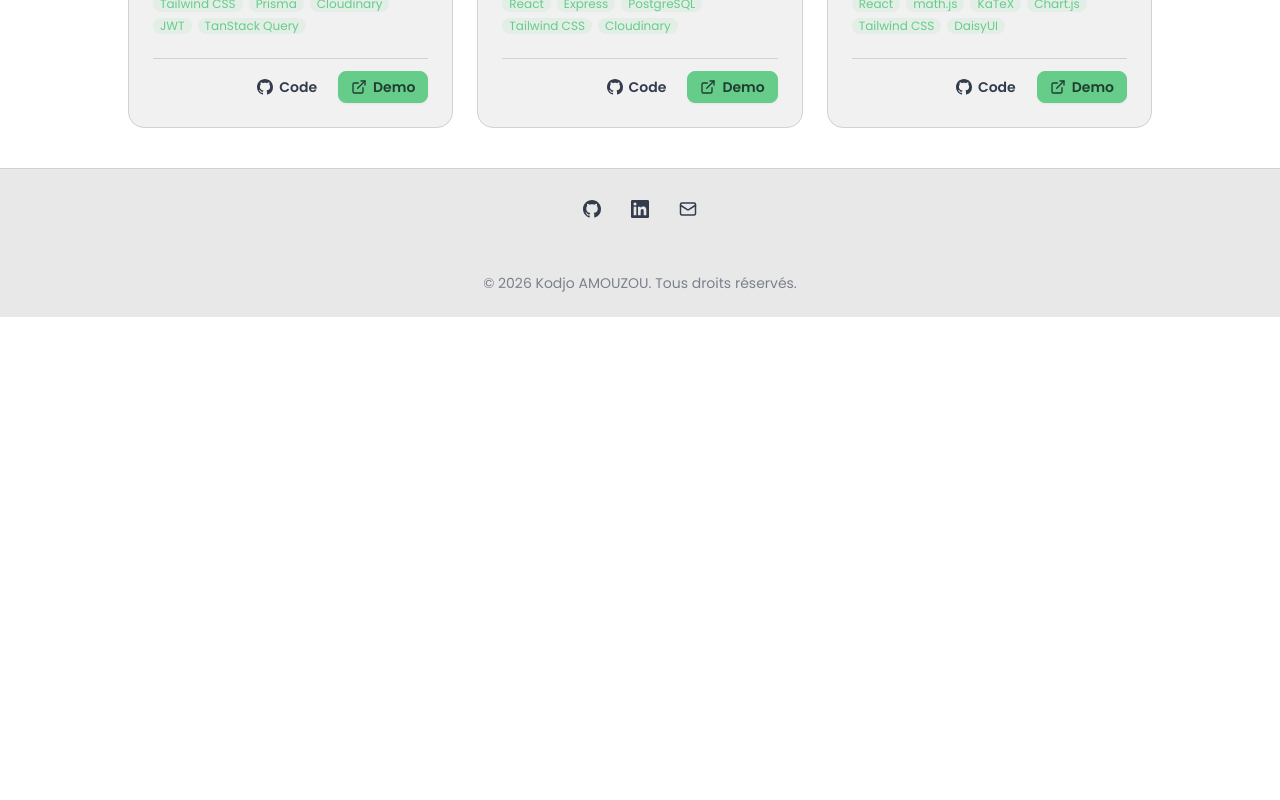
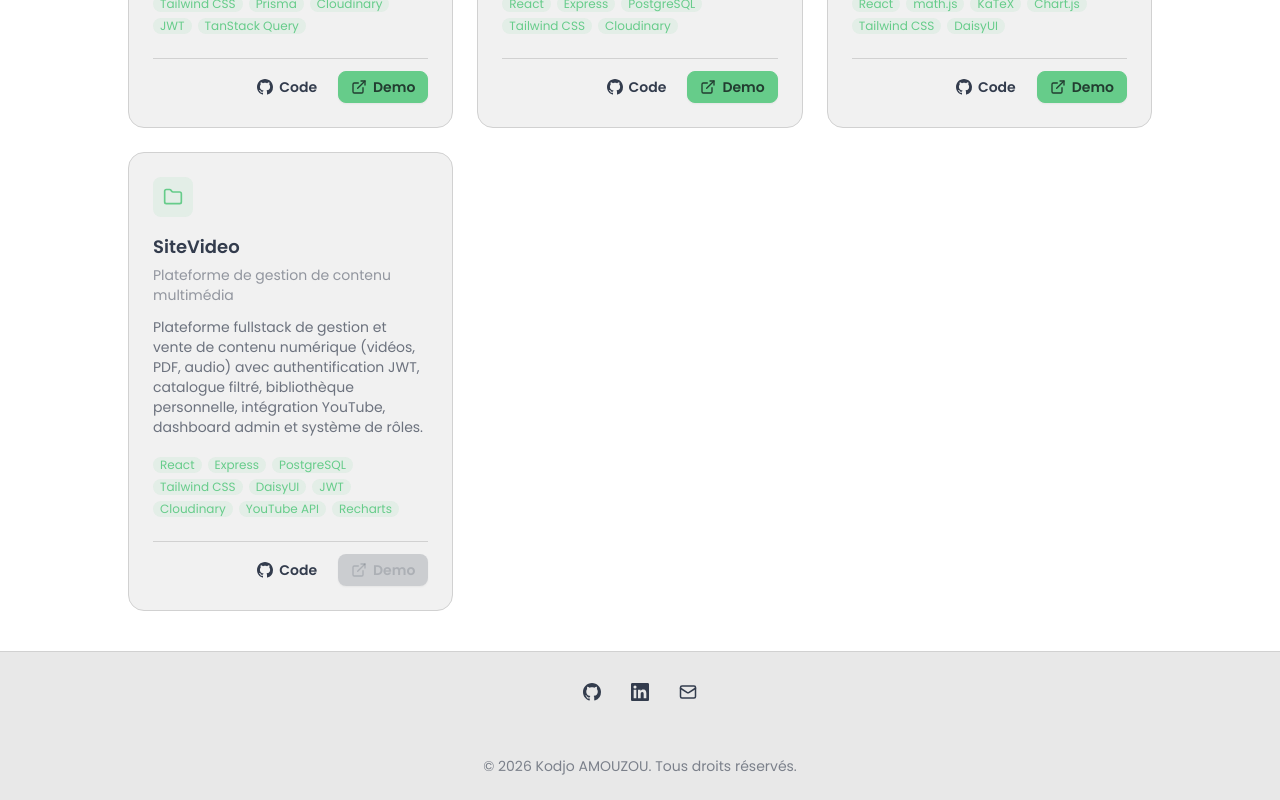
Before and after one commit to AMOUZOU-Kodjo/portfolio-amouzou-ReactJs, a React (Vite) app in the folder Portfolio/: page /projects in a window 1280 px wide. Shown: the part 531-1331 px from the top of the page. Before the commit the page ends 848 px from the top, so only its background shows below. Built offline with nearby package versions, Linux system fonts and the light colour scheme; no server answers.

Commit message:
feat: add SiteVideo project to portfolio, fix email service dotenv path

```diff
--- a/Portfolio/src/pages/Cv.jsx
+++ b/Portfolio/src/pages/Cv.jsx
@@ -320,6 +320,7 @@ export default function Cv() {
             <p><strong>GestDoc</strong> — Plateforme de gestion de documents scolaires (React, Express, PostgreSQL)</p>
             <p><strong>ETDV Église</strong> — Site web officiel avec dashboard admin (React, Express, PostgreSQL, Cloudinary)</p>
             <p><strong>MathFunc Studio</strong> — Étude de fonctions mathématiques (React, math.js, KaTeX, Chart.js)</p>
+            <p><strong>SiteVideo</strong> — Gestion et vente de contenu multimédia (React, Express, PostgreSQL, JWT, Cloudinary)</p>
           </div>
         </section>
 
--- a/Portfolio/src/pages/Projects.jsx
+++ b/Portfolio/src/pages/Projects.jsx
@@ -24,6 +24,14 @@ const projects = [
     techs: ["React", "math.js", "KaTeX", "Chart.js", "Tailwind CSS", "DaisyUI"],
     github: "https://github.com/AMOUZOU-Kodjo/Etude-de-fonctions",
     demo: "https://etude-de-fonctions.onrender.com",
+  },
+  {
+    title: "SiteVideo",
+    subtitle: "Plateforme de gestion de contenu multimédia",
+    desc: "Plateforme fullstack de gestion et vente de contenu numérique (vidéos, PDF, audio) avec authentification JWT, catalogue filtré, bibliothèque personnelle, intégration YouTube, dashboard admin et système de rôles.",
+    techs: ["React", "Express", "PostgreSQL", "Tailwind CSS", "DaisyUI", "JWT", "Cloudinary", "YouTube API", "Recharts"],
+    github: "https://github.com/AMOUZOU-Kodjo/sitevideo",
+    demo: null,
   },
 ];
 
```
Also changed, not shown: 1 other file (tests, documents, lock files or other folders).
